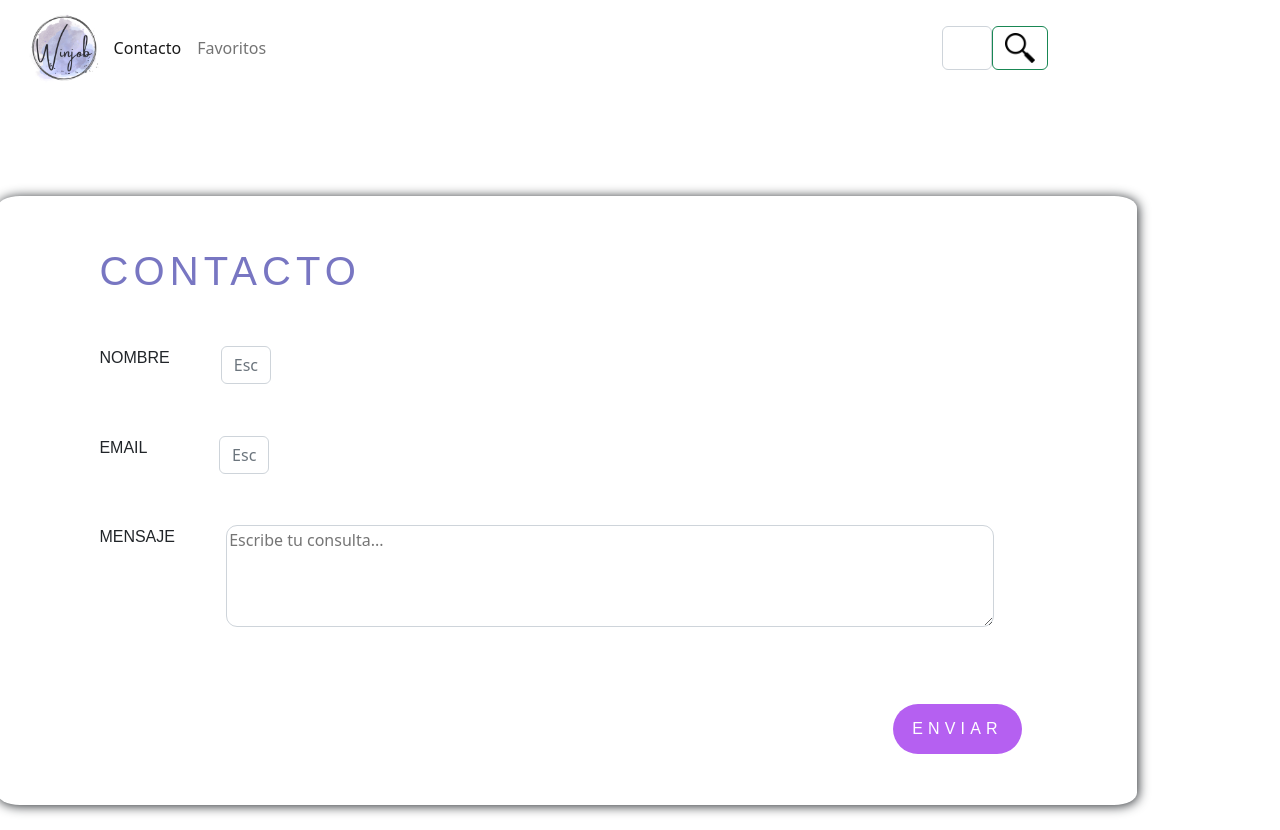
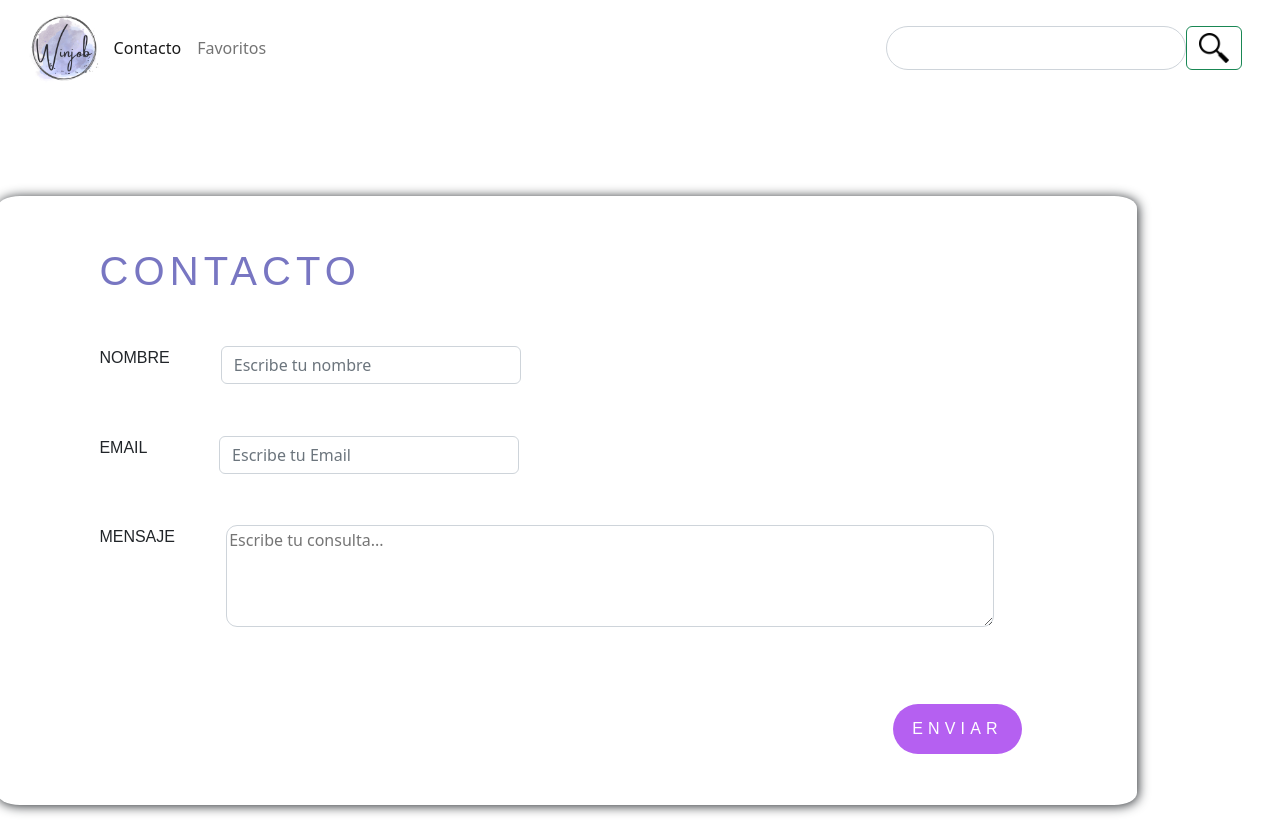
Before and after one commit to Niguisasola/WomanInJob, a React app: page /contactus in a window 1280 px wide. Built offline with nearby package versions, Linux system fonts and the light colour scheme; some icons are missing.

Commit message:
'styles homepage'

```diff
--- a/src/components/EstaticComponents/NavBar.jsx
+++ b/src/components/EstaticComponents/NavBar.jsx
@@ -23,8 +23,8 @@ function NavBar (){
              </li>
            </ul>
          </div>
-           <form className="d-flex bar" role="search">
-                 <input className="form-control" type="search" aria-label="Search"></input>
+           <form className="d-flex search-bar" role="search">
+                 <input className="form-control rounded-pill" type="search" aria-label="Search"></input>
                  <button className="btn btn-outline-success" type="submit"><img className="search" src={lupa}></img><i className="fa-solid fa-search"></i></button>
            </form>
        </nav>
--- a/src/components/HomePage/CardJob/JobCardItem.jsx
+++ b/src/components/HomePage/CardJob/JobCardItem.jsx
@@ -3,6 +3,7 @@
 import { Link } from "react-router-dom";
 import Address from "../../../assets/data/img/Address.png";
 import Megaphone from "../../../assets/data/img/Megaphone.png";
+import '../../../styles/card.css';
 
 function JobItem({ jobName, companyName, companyLink, hsPublished, jobLocation, onSiteOrRemote, description, datePublished, jobType })
 {
--- a/src/styles/static.css
+++ b/src/styles/static.css
@@ -14,7 +14,7 @@
     }
 
  .form-control {
-   width: 50px;
+   width: 300px;
  }
   .form{
     border: solid 1px #B560F1;
```
Also changed, not shown: 1 other file.
